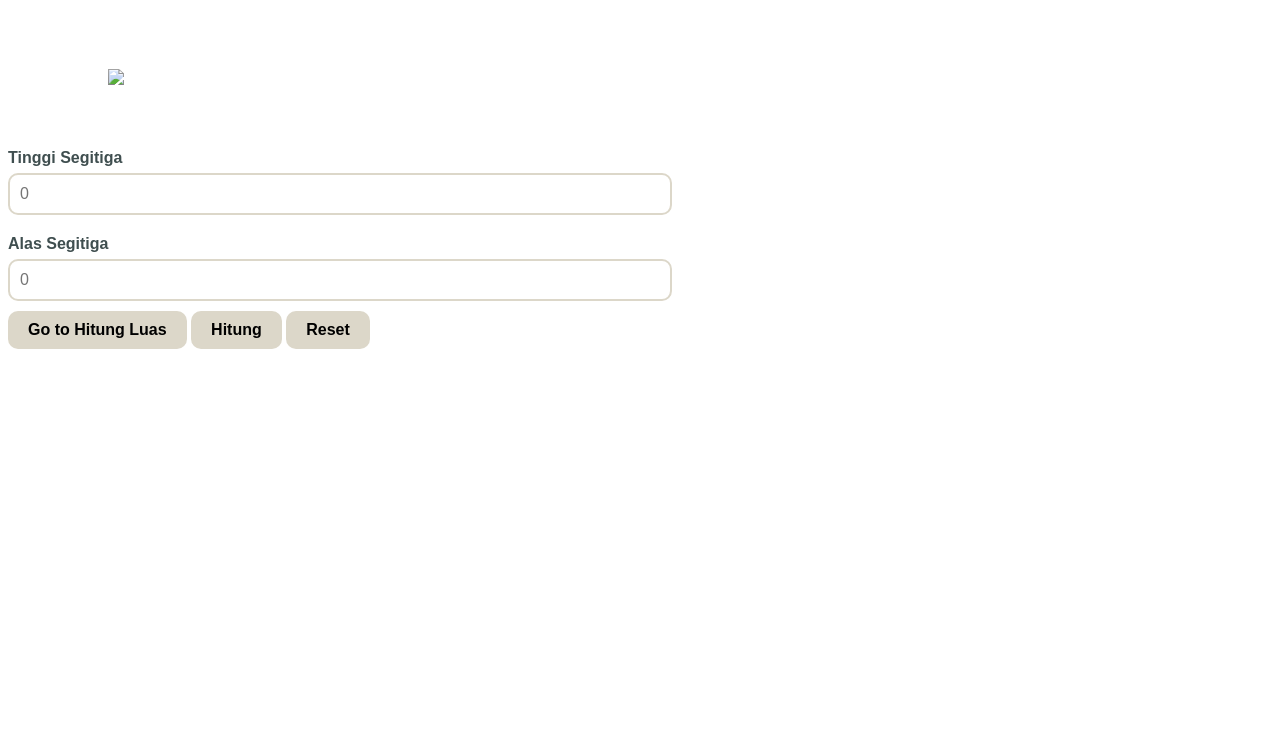
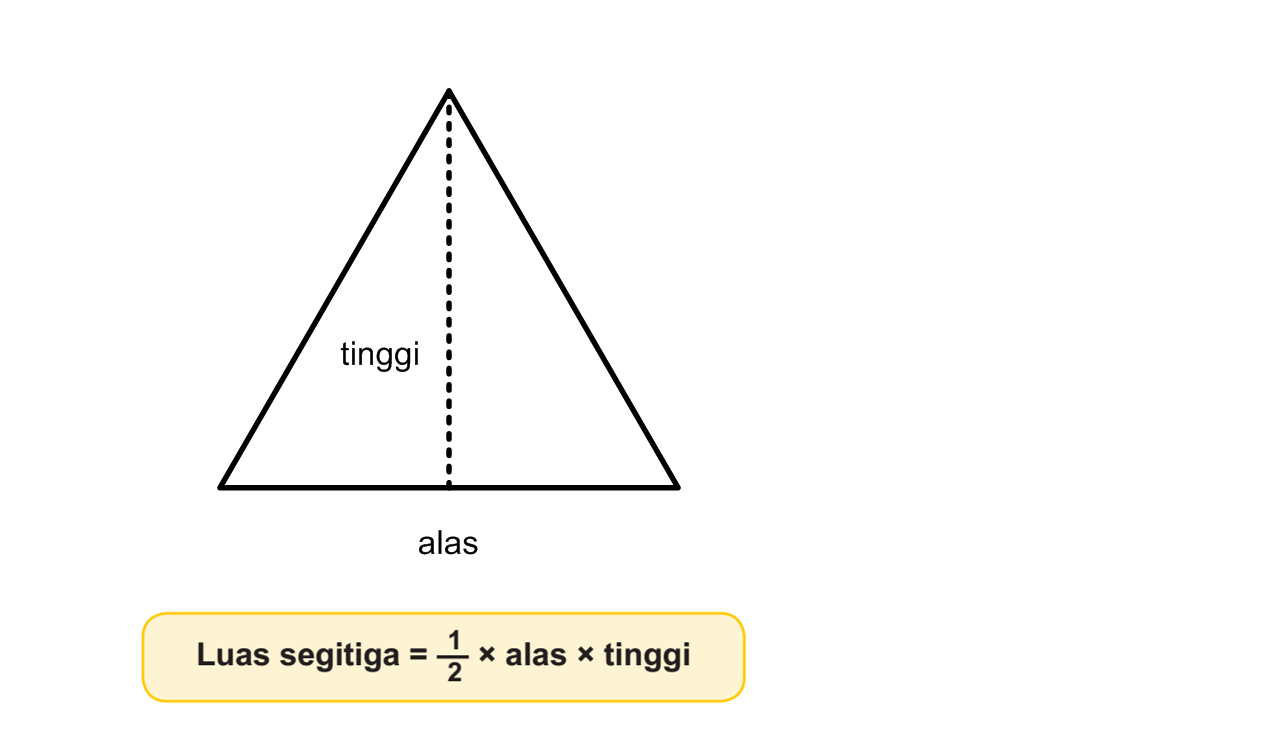
Before and after one commit to revou-fundamental-course/7-aug-23-CaturAgeng, a plain HTML site: page Index.html in a window 1280 px wide. Shown: the part 61-800 px from the top of the page. Drawn offline with Linux system fonts and the light colour scheme.

Commit message:
Perubahan Baru

```diff
--- a/Index.html
+++ b/Index.html
@@ -11,7 +11,7 @@
         <h1>Kalkulator Luas dan Keliling Segitiga</h1>
     </header>
     <main>
-        <img src="Assets/1853786887.jpg">
+        <img src="Assets/Rumus Luas Segitiga.png">
         <section class="input-section">
             <label for="tinggi-input">Tinggi Segitiga</label>
             <input type="number" id="tinggi-input" placeholder="0">
```
